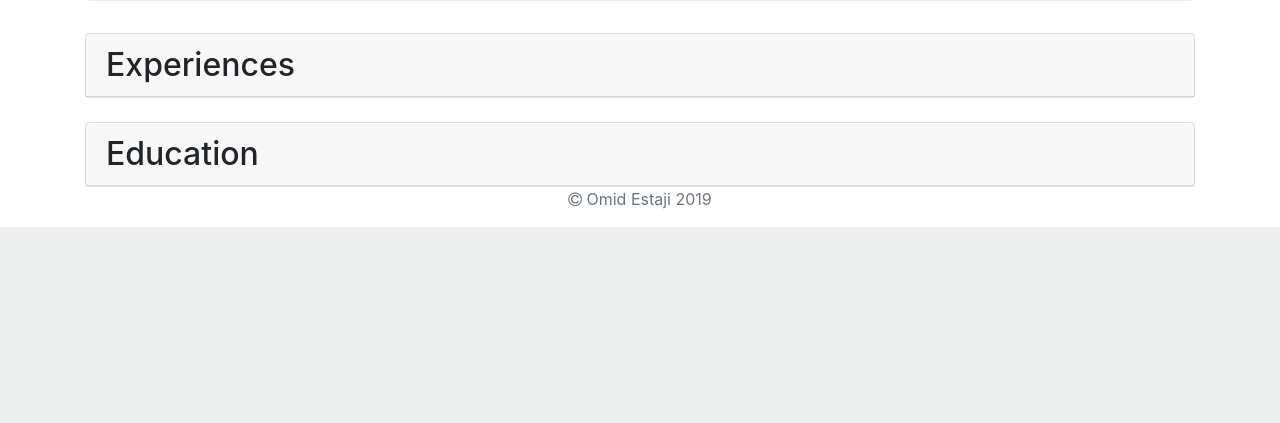
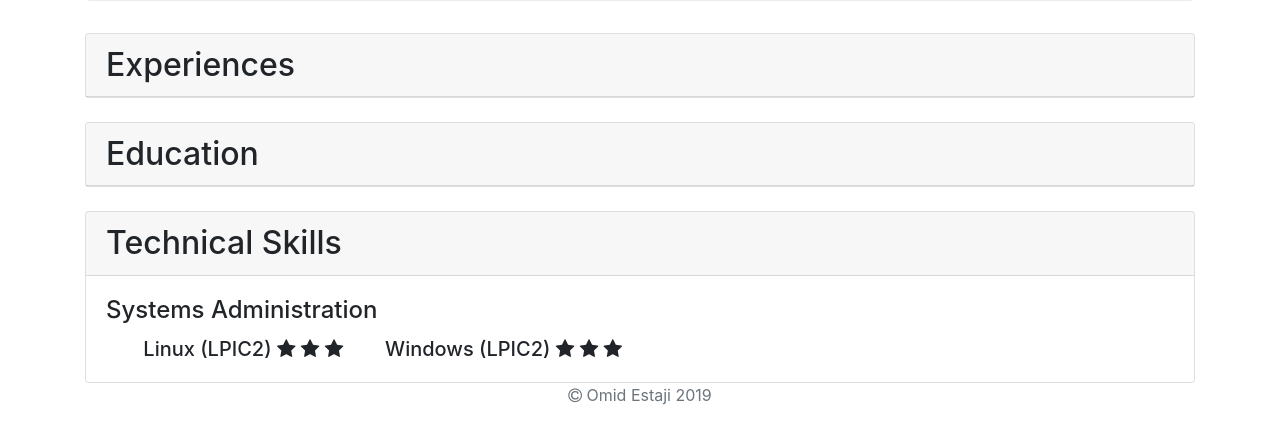
Before and after one commit to estaji/DjangoCV, a Django app: page / in a window 1280 px wide. Shown: the part 657-1080 px from the top of the page. Before the commit the page ends 884 px from the top, so only its background shows below. Run offline with Django 3.2, Linux system fonts and the light colour scheme; data that the repository does not hold is empty; some libraries are stand-ins or nearby versions.

Commit message:
Add Skills section in Front-End

```diff
--- a/templates/home.html
+++ b/templates/home.html
@@ -41,5 +41,34 @@
             </div>
         {% endfor %}
     </div>
+    </br>
+    <div class="card">
+        <h2 class="card-header">Technical Skills</h2>
+
+            <div class="card-body">
+                <h4 class="card-title">Systems Administration</h4>
+                <div>
+                    <div class="d-inline-block">
+                        <h5 class="d-inline card-subtitle mb-1">
+                            &nbsp;&nbsp;&nbsp;&nbsp;&nbsp;&nbsp;
+                            Linux (LPIC2)
+                            <span class="fa fa-star checked"></span>
+                            <span class="fa fa-star checked"></span>
+                            <span class="fa fa-star"></span>
+                        </h5>
+                    </div>
+                    <div class="d-inline-block">
+                        <h5 class="d-inline card-subtitle mb-1">
+                            &nbsp;&nbsp;&nbsp;&nbsp;&nbsp;&nbsp;
+                            Windows (LPIC2)
+                            <span class="fa fa-star checked"></span>
+                            <span class="fa fa-star checked"></span>
+                            <span class="fa fa-star"></span>
+                        </h5>
+                    </div>
+                </div>
+            </div>
+
+    </div>
 
 {% endblock content %}
```
